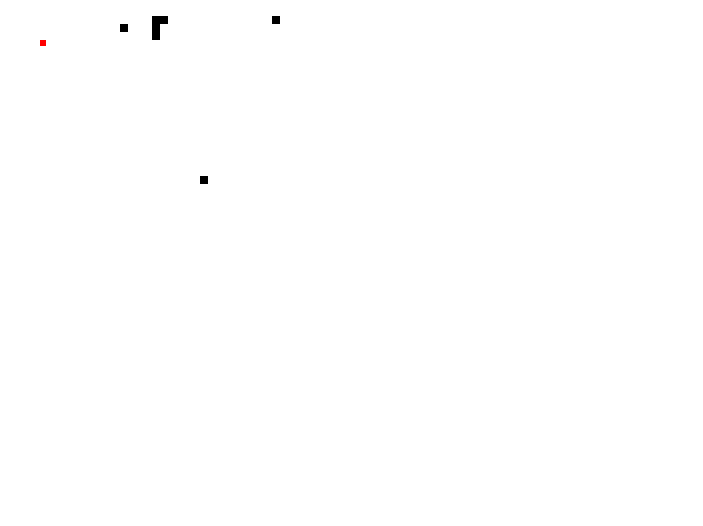
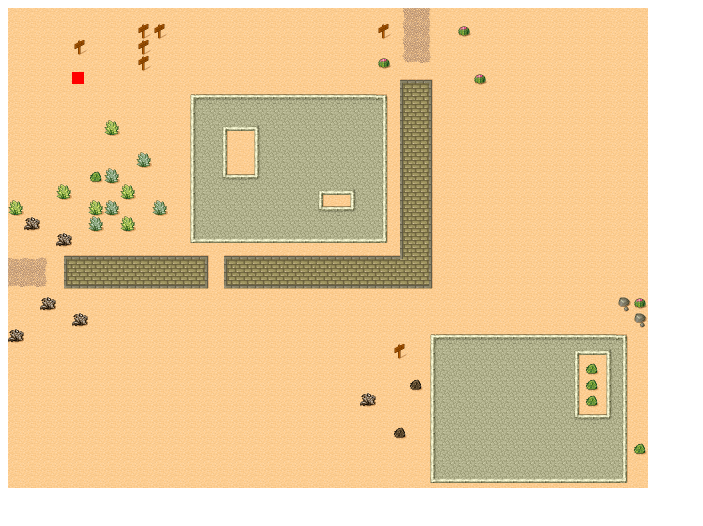
Before and after one commit to tommy-schmitz/ritual, a plain HTML site: page index.html in a window 1280 px wide. Shown: the whole page, without its empty margins (0-703 px from the left). Drawn offline with Linux system fonts and the light colour scheme.

Commit message:
added background images

```diff
--- a/collide.js
+++ b/collide.js
@@ -4,8 +4,8 @@
 // This is an "import" statement ...
 var Game = window.Game = window.Game || {};
 
-var GRID_SIZE = Game.GRID_SIZE = 8;
-Game.PLAYER_SIZE = 6;
+var GRID_SIZE = Game.GRID_SIZE = 16;
+Game.PLAYER_SIZE = 12;
 
 var PLAYER_WIDTH = Game.PLAYER_SIZE / GRID_SIZE;
 var PLAYER_HEIGHT = Game.PLAYER_SIZE / GRID_SIZE;
--- /dev/null
+++ b/image.js
@@ -0,0 +1,44 @@
+// Load main library
+var Game = window.Game || {};
+
+Game.drawImage = (function() {
+	// Image cache
+	var images = {};
+	// List of all images in the game
+	var	imageList = [
+			'hello.png'
+			, 'tiles.png'
+		];
+
+	// Pre-load all images
+	Game.loadImages = function(callback) {
+		var numLoadedImages = 0, i, img;
+
+		for(i = 0;  i < imageList.length;  ++i) {
+			img = new Image();
+			images[imageList[i]] = img;
+			// Call the callback after all images are loaded
+			img.onload = function() {
+				++numLoadedImages;
+				if(numLoadedImages == imageList.length)
+					callback();
+			};
+			img.src = imageList[i];
+		}
+	}
+
+	// Draw an image
+	return function (ctx, filename) {
+		var imageArgs = Array.prototype.slice.call(arguments,2);
+		imageArgs.unshift(images[filename]);
+		ctx.drawImage.apply(ctx,imageArgs);
+		//ctx.drawImage(images[filename], x, y);
+	};
+}());
+
+Game.drawImageInWorld = Game.drawImage;
+/*
+function(ctx, filename, x, y) {
+	return Game.drawImage(ctx, filename, x-Game.camera.x, y-Game.camera.y);
+};
+*/
--- a/index.html
+++ b/index.html
@@ -3,6 +3,7 @@
 <head>
 <title>GGJ</title>
 
+<script type="application/javascript" src="image.js"></script>
 <script type="application/javascript" src="desert.js"></script>
 <script type="application/javascript" src="collide.js"></script>
 <script type="application/javascript" src="main.js"></script>
--- a/main.js
+++ b/main.js
@@ -53,23 +53,35 @@ window.onload = function() {
 		for(var j=0; j<w; ++j) {
 			(function() {
 
+				var id = map_data[j + w*i];
+
 				var is_wall;
-				if(map_data[j + w*i] == 46)
+				if(id == 46)
 					is_wall = true;
 				else
 					is_wall = false;
 
-				var tile = {is_solid: function() {return is_wall;}};
+				var tile = {
+					is_solid: function() {return is_wall;},
+					id: id
+				};
 				grid[i].push(tile);
 
 			}());
 		}
 	}
 
-	// Register all the event listeners
-	gameLoop(ctx)();
-	document.body.addEventListener("keydown", keydown, false);
-	document.body.addEventListener("keyup", keyup, false);
+	Game.loadImages(after_images_load(ctx));
+};
+
+var after_images_load = function(ctx) {
+
+	return function() {
+		// Register all the event listeners
+		gameLoop(ctx)();
+		document.body.addEventListener("keydown", keydown, false);
+		document.body.addEventListener("keyup", keyup, false);
+	};
 };
 
 var keys = {};
@@ -109,26 +121,23 @@ var gameLoop = function(ctx) {
 	return f;
 };
 
-// Game state
-var player = {x: 4, y: 4};
-var grid = [];
-var dialogue = false;
+var draw_tile = (function() {
+	var tileset = TileMaps.desert.tilesets[0];
+	var cols = tileset.columns;
+	var s = tileset.spacing;
+	var m = tileset.margin;
+	var iw = tileset.tilewidth;
+	var ih = tileset.tileheight;
 
-// Initialize the grid (initially completely empty)
-for(var i=0; i<10; ++i) {
-	grid.push([]);
-	for(var j=0; j<10; ++j) {
-		// Create a tile
-		var tile = {
-			is_solid: function() {return false;}
-		};
-
-		// Insert the tile into the grid
-		grid[i].push(tile);
-	}
-}
-
-
+	return function(ctx, id, x, y, w, h) {
+		id = id-1;
+		Game.drawImage(ctx, 'tiles.png',
+		               s + (m+iw) * (id%cols), s + (m+ih) * Math.floor(id/cols),
+		               iw, ih,
+		               x, y,
+		               w, h);
+	};
+}());
 
 var onUpdate = function(elapsed) {
 	var speed = 0.1 / GRID_SIZE;
@@ -148,26 +157,24 @@ var onUpdate = function(elapsed) {
 };
 
 var draw = function(ctx) {
+	// Draw the walls
+	for(var i=0; i<grid.length; ++i) {
+		for(var j=0; j<grid[i].length; ++j) {
+			var tile = grid[i][j];
+			var x = j*GRID_SIZE;
+			var y = i*GRID_SIZE;
+			draw_tile(ctx, tile.id, x, y, GRID_SIZE, GRID_SIZE);
+		}
+	}
+
 	// Draw the player
 	ctx.fillStyle = 'red';
 	var PSIZE = Game.PLAYER_SIZE;
 	ctx.fillRect(player.x * GRID_SIZE, player.y * GRID_SIZE, PSIZE, PSIZE);
 
-	// Draw the walls
-	for(var i=0; i<grid.length; ++i) {
-		for(var j=0; j<grid[i].length; ++j) {
-			if(grid[i][j].is_solid()) {
-				var x = j*GRID_SIZE;
-				var y = i*GRID_SIZE;
-				ctx.fillStyle = 'black';
-				ctx.fillRect(x, y, GRID_SIZE, GRID_SIZE);
-			}
-		}
-	}
-
 	// Text Dialogue Boxes
-	if(dialogue){dialogueBox(ctx, "test dialogue");}
-
+	if(dialogue)
+		dialogueBox(ctx, "test dialogue");
 };
 
 var dialogueBox = function(ctx, text) {
```
Also changed, not shown: hello.png (added), tiles.png (renamed from tmw_desert_spacing.png).
